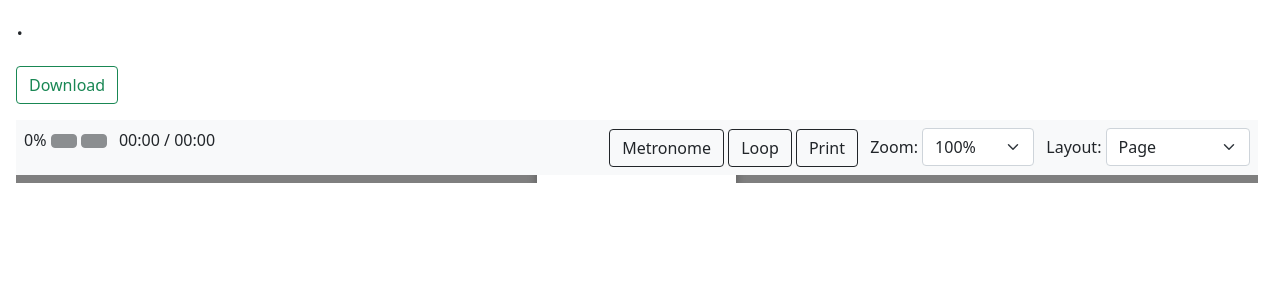
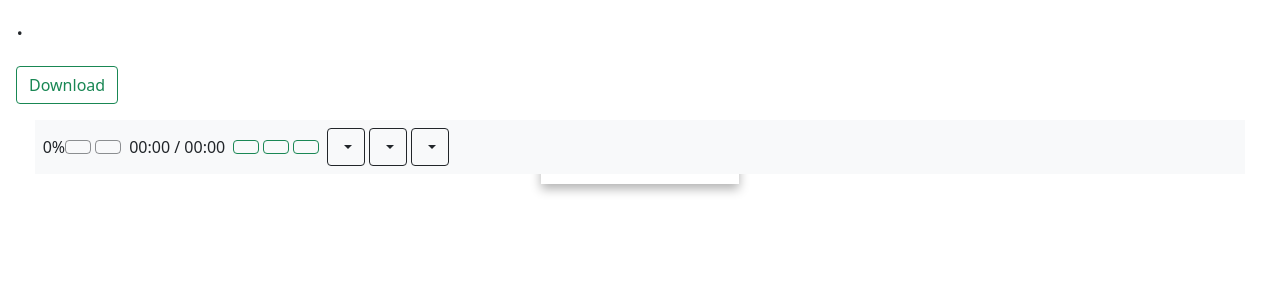
Before and after one commit to pglaum/pytabweb, a Flask app: template web/templates/tabs/render.html in a window 1280 px wide. Shown: the part 56-356 px from the top of the page. Run offline with Flask 2, Linux system fonts and the light colour scheme; the template is opened without the code that fills it, so the values that code supplies are empty; some libraries are stand-ins or nearby versions.

Commit message:
improve layout

```diff
--- a/web/templates/css/render.css
+++ b/web/templates/css/render.css
@@ -3,7 +3,6 @@
   margin: 0 auto;
   display: flex;
   flex-direction: column;
-  overflow: hidden;
   position: relative;
 }
 
--- a/web/templates/js/render.js
+++ b/web/templates/js/render.js
@@ -69,26 +69,18 @@
   const trackItems = trackList.querySelectorAll('.at-track');
   trackItems.forEach((trackItem) => {
     if (tracks.has(trackItem.track.index)) {
-      trackItem.classList.add('btn-secondary');
-      trackItem.classList.remove('btn-outline-secondary');
+      trackItem.firstElementChild.classList.add('active');
     } else {
-      trackItem.classList.add('btn-outline-secondary');
-      trackItem.classList.remove('btn-secondary');
+      trackItem.firstElementChild.classList.remove('active');
     }
   });
 });
 
-// Not used currently
-// api.scoreLoaded.on((score) => {
-//   wrapper.querySelector('.at-song-title').innerText = score.title;
-//   wrapper.querySelector('.at-song-artist').innerText = score.artist;
-// });
-
 const metronome = wrapper.querySelector('.at-controls .at-metronome');
 metronome.onclick = () => {
-  metronome.classList.toggle('btn-dark');
-  metronome.classList.toggle('btn-outline-dark');
-  if (metronome.classList.contains('btn-dark')) {
+  metronome.classList.toggle('btn-success');
+  metronome.classList.toggle('btn-outline-success');
+  if (metronome.classList.contains('btn-success')) {
     api.metronomeVolume = 1;
   } else {
     api.metronomeVolume = 0;
@@ -97,26 +89,30 @@
 
 const loop = wrapper.querySelector('.at-controls .at-loop');
 loop.onclick = () => {
-  loop.classList.toggle('btn-dark');
-  loop.classList.toggle('btn-outline-dark');
-  api.isLooping = loop.classList.contains('btn-dark');
+  loop.classList.toggle('btn-success');
+  loop.classList.toggle('btn-outline-success');
+  api.isLooping = loop.classList.contains('btn-success');
 };
 
 wrapper.querySelector('.at-controls .at-print').onclick = () => {
   api.print();
 };
 
-const zoom = wrapper.querySelector('.at-controls .at-zoom select');
-zoom.onchange = () => {
-  const zoomLevel = parseInt(zoom.value) / 100;
+$('.at-wrap .at-zoom ul button').click(function() {
+  zoomValue = $(this).data('value');
+  zoomLevel = parseInt(zoomValue) / 100;
+
   api.settings.display.scale = zoomLevel;
   api.updateSettings();
   api.render();
-};
 
-const layout = wrapper.querySelector('.at-controls .at-layout select');
-layout.onchange = () => {
-  switch (layout.value) {
+  $('.at-wrap .at-zoom ul button').removeClass('active');
+});
+
+$('.at-wrap .at-layout ul button').click(function() {
+  value = $(this).data('value');
+
+  switch (value) {
     case 'horizontal':
       api.settings.display.layoutMode = alphaTab.LayoutMode.Horizontal;
       break;
@@ -126,7 +122,9 @@
   }
   api.updateSettings();
   api.render();
-};
+
+  $('.at-wrap .at-layout ul button').removeClass('active');
+});
 
 const playerIndicator = wrapper.querySelector(
   '.at-controls .at-player-progress'
@@ -170,6 +168,25 @@
   }
 });
 
+api.renderFinished.on(() => {
+  // set zoom level visual
+  zoomValue = parseInt(api.settings.display.scale * 100);
+  $(".at-wrap .at-zoom ul button[data-value='" + zoomValue + "']").addClass('active');
+
+  // set layout mode visual
+  layoutMode = api.settings.display.layoutMode
+  layoutStr = ''
+  switch (layoutMode) {
+    case alphaTab.LayoutMode.Horizontal:
+      layoutStr = 'horizontal';
+      break;
+    case alphaTab.LayoutMode.Page:
+      layoutStr = 'page';
+      break;
+  }
+  $(".at-wrap .at-layout ul button[data-value='" + layoutStr + "']").addClass('active');
+});
+
 function formatDuration(milliseconds) {
   let seconds = milliseconds / 1000;
   const minutes = (seconds / 60) | 0;
--- a/web/templates/tabs/render.html
+++ b/web/templates/tabs/render.html
@@ -46,7 +46,7 @@
 
   </div>
 
-  <div class="at-wrap position-absolute">
+  <div class="at-wrap">
     <div class="at-overlay">
       <div class="at-overlay-content">
         Music sheet is loading...
@@ -54,62 +54,77 @@
     </div>
 
     <div class="sticky-top">
-      <div class="at-controls bg-light d-flex flex-row pt-2">
-        <div class="at-controls-left me-2 ms-2 mb-2">
-          <span class="at-player-progress">0%</span>
-          <a class="btn btn-dark at-player-stop disabled">
+      <div class="at-controls bg-light d-flex flex-row pt-1">
+        <div class="at-controls-left me-2 ms-2 mb-2 d-flex flex-wrap align-items-center">
+
+          <span class="mt-1 at-player-progress">0%</span>
+
+          <a class="mt-1 btn btn-outline-dark at-player-stop disabled" title="stop">
             <i class="fas fa-step-backward"></i>
           </a>
-          <a class="btn btn-dark at-player-play-pause disabled">
+
+          <a class="mt-1 btn btn-outline-dark at-player-play-pause disabled ms-1" title="play">
             <i class="fas fa-play"></i>
           </a>
-          <div class="at-song-position d-inline ms-2">00:00 / 00:00</div>
-        </div>
 
-        <div class="at-controls-right ms-auto me-2 mb-2">
+          <div class="mt-1 at-song-position d-none d-lg-block ms-2 me-auto">00:00 / 00:00</div>
 
-          <a class="btn btn-outline-dark toggle at-metronome">
+          <div class="mt-1 d-block d-lg-none ms-2">
+            ·
+          </div>
+
+          <a class="mt-1 btn btn-outline-success toggle at-metronome ms-2" title="metronome">
             <i class="fas fa-drum"></i>
-            Metronome
           </a>
-          <a class="btn btn-outline-dark toggle at-loop d-none d-lg-inline-block">
+          <a class="mt-1 btn btn-outline-success toggle at-loop d-none d-lg-block ms-1" title="loop">
             <i class="fas fa-retweet"></i>
-            Loop
           </a>
-          <a class="btn btn-outline-dark at-print d-none d-lg-inline-block me-2">
+          <a class="mt-1 btn btn-outline-success at-print d-none d-lg-block ms-1" title="print">
             <i class="fas fa-print"></i>
-            Print
           </a>
 
-          <div class="at-zoom d-inline-block me-2">
-            <i class="fas fa-search"></i>
-            Zoom:
-            <select class="form-select d-inline-block" style="width: 7em !important;">
-              <option value="25">25%</option>
-              <option value="50">50%</option>
-              <option value="75">75%</option>
-              <option value="90">90%</option>
-              <option value="100" selected>100%</option>
-              <option value="110">110%</option>
-              <option value="125">125%</option>
-              <option value="150">150%</option>
-              <option value="200">200%</option>
+          <div class="mt-1 d-block d-lg-none ms-2">
+            ·
+          </div>
+
+          <div class="mt-1 dropdown at-zoom d-block ms-2">
+            <button class="btn btn-outline-dark dropdown-toggle" type="button" data-bs-toggle="dropdown">
+              <i class="fa fa-search"></i>
+            </button>
+            <ul class="dropdown-menu">
+              <li><button class="dropdown-item" data-value="25">25%</button></li>
+              <li><button class="dropdown-item" data-value="50">50%</button></li>
+              <li><button class="dropdown-item" data-value="75">75%</button></li>
+              <li><button class="dropdown-item" data-value="90">90%</button></li>
+              <li><button class="dropdown-item active" data-value="100">100%</button></li>
+              <li><button class="dropdown-item" data-value="110">110%</button></li>
+              <li><button class="dropdown-item" data-value="125">125%</button></li>
+              <li><button class="dropdown-item" data-value="150">150%</button></li>
+              <li><button class="dropdown-item" data-value="200">200%</button></li>
             </select>
           </div>
 
-          <div class="at-layout d-inline d-none d-lg-inline-block">
-            Layout:
-            <select class="form-select d-inline-block" style="width: 9em !important;">
-              <option value="horizontal">Horizontal</option>
-              <option value="page" selected>Page</option>
-            </select>
+          <div class="mt-1 dropdown at-layout d-none d-lg-block ms-1">
+            <button class="btn btn-outline-dark dropdown-toggle" type="button" data-bs-toggle="dropdown">
+              <i class="fa fa-list"></i>
+            </button>
+            <ul class="dropdown-menu">
+              <li><button class="dropdown-item" data-value="horizontal">Horizontal</button></li>
+              <li><button class="dropdown-item active" data-value="page">Page</button></li>
+            </ul>
+          </div>
+
+          <div class="mt-1 dropdown at-tracks d-block ms-1">
+            <button class="btn btn-outline-dark dropdown-toggle" type="button" data-bs-toggle="dropdown">
+              <i class="fa fa-guitar"></i>
+            </button>
+            <ul id="track-list-dropdown" class="dropdown-menu at-track-list">
+            </ul>
           </div>
 
         </div>
       </div>
     </div>
-
-    <div class="mt-2 d-flex flex-wrap at-track-list"></div>
 
     <div class="at-content">
       <div class="at-viewport">
@@ -119,16 +134,18 @@
   </div>
 
   <template id="at-track-template">
-    <div class="at-track btn btn-outline-secondary d-flex mb-3 me-2">
-      <div class="at-track-icon me-2">
-        <i class="fas fa-guitar"></i>
-      </div>
-      <div class="at-track-details">
-        <div class="at-track-name">
+    <li class="at-track">
+      <button class="dropdown-item">
+        <div class="at-track-details">
+          <div class="at-track-name"></div>
         </div>
-      </div>
-    </div>
+      </button>
+    </li>
   </template>
+
+{% endblock %}
+
+{% block script %}
 
   <script type="text/javascript">
     {% include 'js/render.js' %}
```
